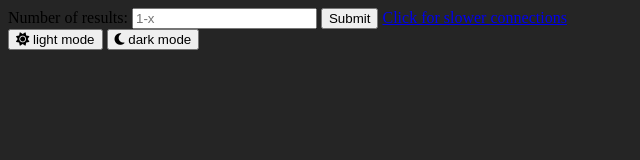
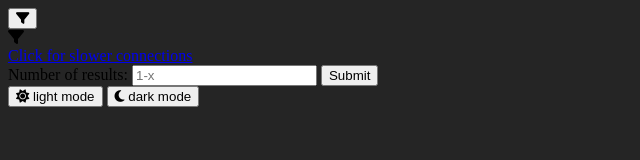
Before and after one commit to staten-island-tech/vite-project-tonitruum-0, a website built with Vite: page vite-project/index.html in a window 1280 px wide. Shown: the whole page, without its empty margins (0-640 px from the left). Built offline with nearby package versions, Linux system fonts and the light colour scheme; no server answers.

Commit message:
asdfghjkl;'

```diff
--- a/vite-project/index.html
+++ b/vite-project/index.html
@@ -11,11 +11,13 @@
     <title>Cat Generator</title>
   </head>
   <body>
+    <button id="filters"><i class="fa-solid fa-filter"></i></button>
+    <div><i class="fa-solid fa-filter"></i></div>
+    <a href="https://www.verizon.com/home/fios-fastest-internet/">Click for slower connections</a>
     <form id="form">
       <label for="num">Number of results:</label>
       <input type="text" id="num" placeholder="1-x" required pattern="\d+" />
       <input id="submit" type="submit" value="Submit" />
-      <a href="https://www.verizon.com/home/fios-fastest-internet/">Click for slower connections</a>
     </form>
 
     <div id="buttonContainer">
```
